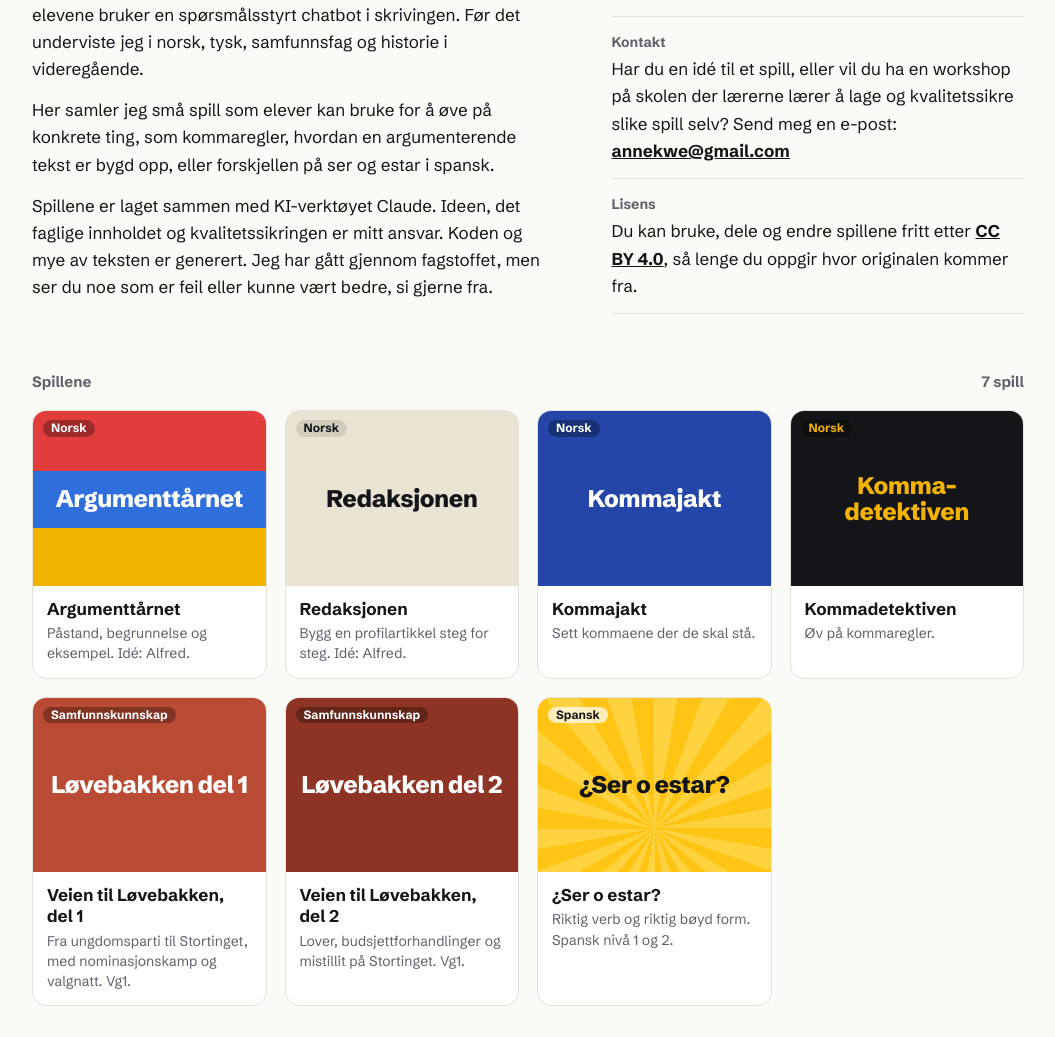
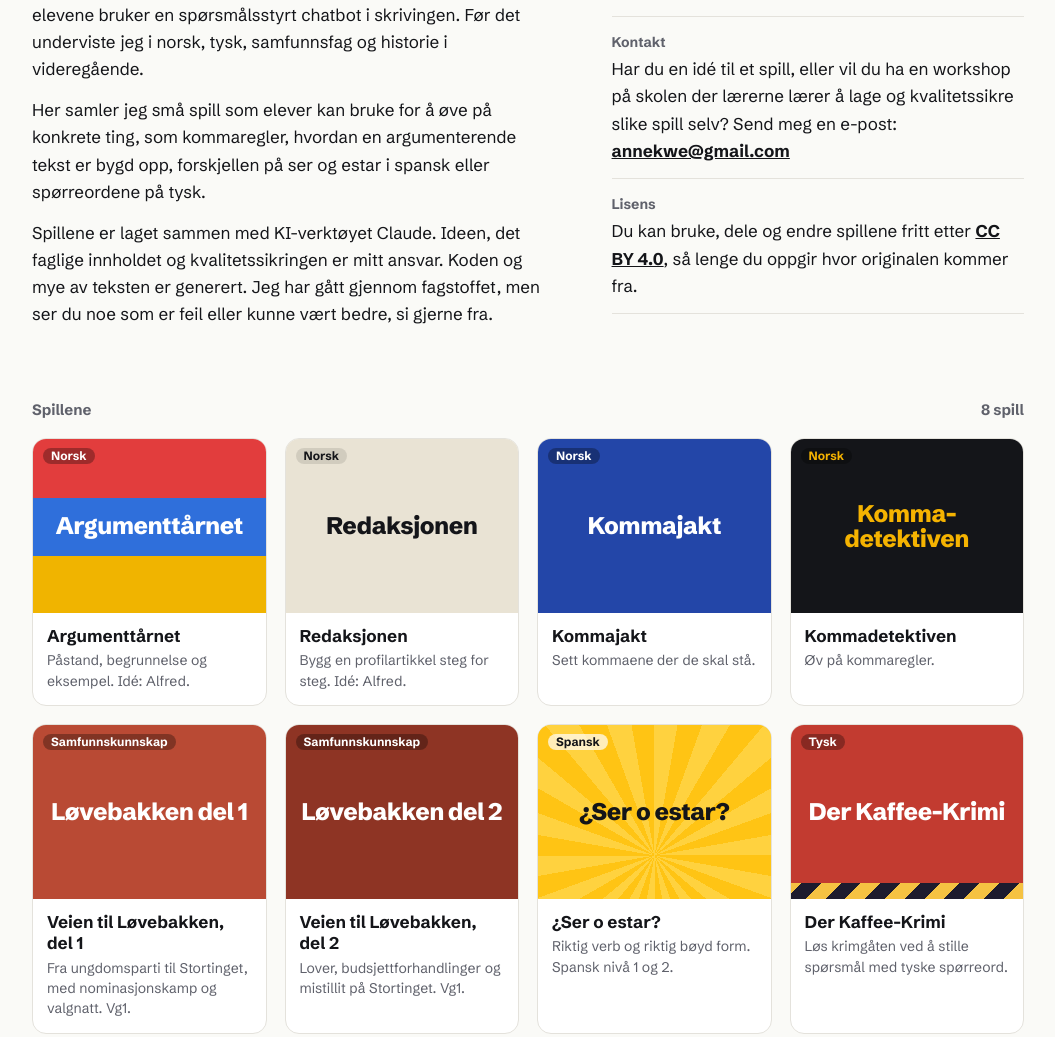
Before and after one commit to akwestbye/github.io, a plain HTML site: page index.html in a window 1280 px wide. Shown: the part 412-1449 px from the top of the page, without its empty margins (112-1167 px from the left). Drawn offline with Linux system fonts and the light colour scheme.

Commit message:
Add files via upload

```diff
--- a/index.html
+++ b/index.html
@@ -34,6 +34,7 @@ h2{font-size:15px;font-weight:700;color:var(--muted);margin:0 0 16px;display:fle
 .s2{background:#2346a8}
 .s3{background:#141519;color:#f5b301}
 .s4{background:#e9e3d4;color:#141519}.s4 small{background:#0000001a}
+.s7{background:#c23b30 repeating-linear-gradient(-45deg,#f5c242 0 14px,#1d1b2e 14px 28px) bottom/100% 16px no-repeat}
 .s6{background:#b94a34}
 .s5{background:linear-gradient(#e23d3d 0 34%,#2f6fdb 34% 67%,#f0b400 67%)}
 .b{padding:12px 14px 14px}
@@ -54,7 +55,7 @@ footer a{color:inherit}
     <div>
       <h1>Små spill for <span>klasse</span>rommet</h1>
       <p>Jeg heter Anne Katrine Westbye og er stipendiat ved OsloMet. I doktorgradsprosjektet mitt, <a href="https://www.oslomet.no/forskning/forskningsprosjekter/ki-stotta-forskriving-ungdomsskolen/">Frå samtale til tekst: KI-støtta førskriving i ungdomsskulen</a>, undersøker jeg hva som skjer når elevene bruker en spørsmålsstyrt chatbot i skrivingen. Før det underviste jeg i norsk, tysk, samfunnsfag og historie i videregående.</p>
-      <p>Her samler jeg små spill som elever kan bruke for å øve på konkrete ting, som kommaregler, hvordan en argumenterende tekst er bygd opp, eller forskjellen på ser og estar i spansk.</p>
+      <p>Her samler jeg små spill som elever kan bruke for å øve på konkrete ting, som kommaregler, hvordan en argumenterende tekst er bygd opp, forskjellen på ser og estar i spansk eller spørreordene på tysk.</p>
       <p>Spillene er laget sammen med KI-verktøyet Claude. Ideen, det faglige innholdet og kvalitetssikringen er mitt ansvar. Koden og mye av teksten er generert. Jeg har gått gjennom fagstoffet, men ser du noe som er feil eller kunne vært bedre, si gjerne fra.</p>
     </div>
     <ul class="facts">
@@ -65,7 +66,7 @@ footer a{color:inherit}
     </ul>
   </section>
 
-  <h2><span>Spillene</span><span>7 spill</span></h2>
+  <h2><span>Spillene</span><span>8 spill</span></h2>
   <main class="grid">
     <a class="g" href="argumenttarnet.html"><div class="th s5"><small>Norsk</small>Argument&shy;tårnet</div><div class="b"><h3>Argumenttårnet</h3><p>Påstand, begrunnelse og eksempel. Idé: Alfred.</p></div></a>
     <a class="g" href="profilartikkel-spill.html"><div class="th s4"><small>Norsk</small>Redaksjonen</div><div class="b"><h3>Redaksjonen</h3><p>Bygg en profilartikkel steg for steg. Idé: Alfred.</p></div></a>
@@ -74,7 +75,8 @@ footer a{color:inherit}
     <a class="g" href="lovebakken-1.html"><div class="th s6"><small>Samfunnskunnskap</small>Løvebakken del 1</div><div class="b"><h3>Veien til Løvebakken, del 1</h3><p>Fra ungdomsparti til Stortinget, med nominasjonskamp og valgnatt. Vg1.</p></div></a>
     <a class="g" href="lovebakken-2.html"><div class="th s6" style="background:#8e3424"><small>Samfunnskunnskap</small>Løvebakken del 2</div><div class="b"><h3>Veien til Løvebakken, del 2</h3><p>Lover, budsjettforhandlinger og mistillit på Stortinget. Vg1.</p></div></a>
     <a class="g" href="ser-o-estar.html"><div class="th s1"><small>Spansk</small>¿Ser o estar?</div><div class="b"><h3>¿Ser o estar?</h3><p>Riktig verb og riktig bøyd form. Spansk nivå 1 og 2.</p></div></a>
-  </main>
+      <a class="g" href="kaffee-krimi.html"><div class="th s7"><small>Tysk</small>Der Kaffee-Krimi</div><div class="b"><h3>Der Kaffee-Krimi</h3><p>Løs krimgåten ved å stille spørsmål med tyske spørreord.</p></div></a>
+</main>
 
   <footer>Anne Katrine Westbye, 2026. Spillene er laget med Claude (Anthropic) og publisert under <a href="https://creativecommons.org/licenses/by/4.0/deed.no">CC BY 4.0</a>.</footer>
 </div>
```
